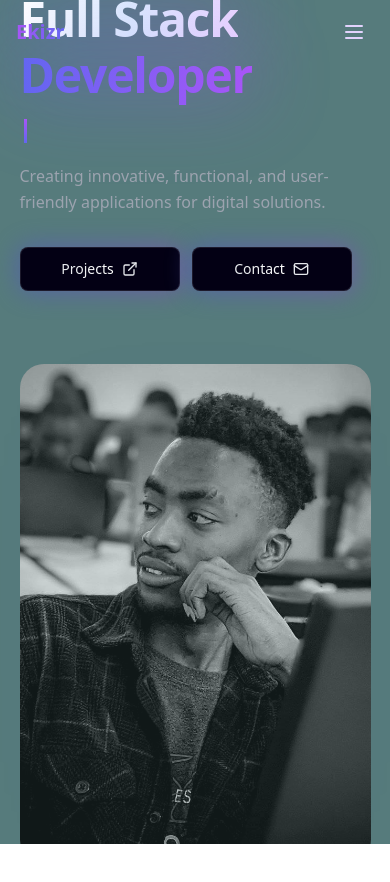
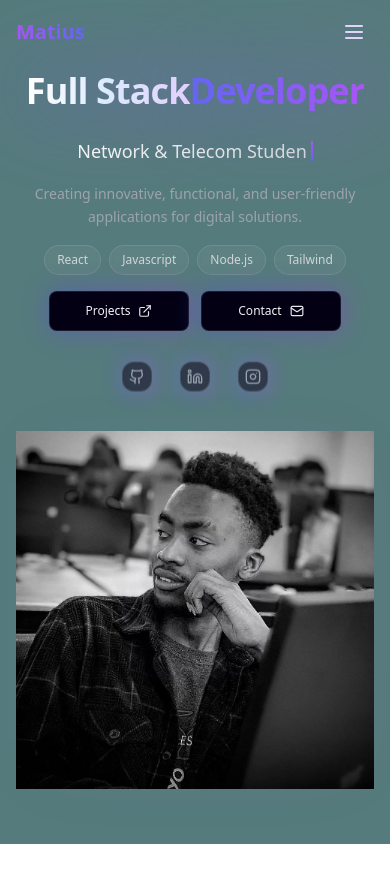
Before and after one commit to evanjunior99/downtown, a Next.js app: page / in a window 390 px wide. Shown: the top 882 px of the page. Built offline with nearby package versions, Linux system fonts and the light colour scheme.

Commit message:
hello git

```diff
--- a/src/app/components/navbar/page.jsx
+++ b/src/app/components/navbar/page.jsx
@@ -10,7 +10,7 @@ const Navbar = () => {
     const navItems = [
         { href: "#Home", label: "Home" },
         { href: "#About", label: "About" },
-        { href: "#Portofolio", label: "Portofolio" },
+        //{ href: "#Portofolio", label: "Portofolio" },
         { href: "#Contact", label: "Contact" },
     ];
 
@@ -85,7 +85,7 @@ const Navbar = () => {
                         onClick={(e) => scrollToSection(e, "#Home")}
                         className="text-xl font-bold bg-gradient-to-r from-[#a855f7] to-[#6366f1] bg-clip-text text-transparent"
                     >
-                        Ekizr
+                        Matius
                     </a>
                 </div>
 
--- a/src/app/pages/home.jsx
+++ b/src/app/pages/home.jsx
@@ -1,63 +1,49 @@
 'use client'
 import { useState, useEffect, useCallback, memo } from "react";
-import { Github, Linkedin, Mail, ExternalLink, Instagram, Sparkles } from "lucide-react"
+import { Github, Linkedin, Mail, ExternalLink, Instagram, Sparkles } from "lucide-react";
 import Image from "next/image";
 import AOS from "aos";
 import "aos/dist/aos.css";
 
-
-// Memoized Components
-const StatusBadge = memo(() => (
-  <div className="inline-block animate-float lg:mx-0" data-aos="zoom-in" data-aos-delay="400">
-    <div className="relative group">
-      <div className="absolute -inset-0.5 bg-gradient-to-r from-[#6366f1] to-[#a855f7] rounded-full blur opacity-30 group-hover:opacity-50 transition duration-1000"></div>
-      <div className="relative px-3 sm:px-4 py-2 rounded-full bg-black/40 backdrop-blur-xl border border-white/10">
-        <span className="bg-gradient-to-r from-[#6366f1] to-[#a855f7] text-transparent bg-clip-text sm:text-sm text-[0.7rem] font-medium flex items-center">
-          <Sparkles className="sm:w-4 sm:h-4 w-3 h-3 mr-2 text-blue-400" />
-          Ready to Innovate
-        </span>
-      </div>
-    </div>
-  </div>
-));
-
+// Updated MainTitle component with better mobile responsiveness
 const MainTitle = memo(() => (
-  <div className="space-y-2" data-aos="fade-up" data-aos-delay="600">
-    <h1 className="text-5xl sm:text-6xl md:text-6xl lg:text-6xl xl:text-7xl font-bold tracking-tight">
-      <span className="relative inline-block">
+  <div className="space-y-4 sm:space-y-2" data-aos="fade-up" data-aos-delay="600">
+    <h1 className="text-4xl sm:text-5xl md:text-6xl lg:text-6xl xl:text-7xl font-bold tracking-tight">
+      <div className="relative inline-block mb-2 sm:mb-0">
         <span className="absolute -inset-2 bg-gradient-to-r from-[#6366f1] to-[#a855f7] blur-2xl opacity-20"></span>
         <span className="relative bg-gradient-to-r from-white via-blue-100 to-purple-200 bg-clip-text text-transparent">
           Full Stack
         </span>
-      </span>
-      <br />
-      <span className="relative inline-block mt-2">
+      </div>
+      <div className="relative inline-block mt-4 sm:mt-2">
         <span className="absolute -inset-2 bg-gradient-to-r from-[#6366f1] to-[#a855f7] blur-2xl opacity-20"></span>
-        <span className="relative bg-gradient-to-r from-[#6366f1] to-[#a855f7] bg-clip-text text-transparent">
+        <span className="relative bg-gradient-to-r from-[#6366f1] to-[#a855f7] bg-clip-text text-transparent block sm:inline-block">
           Developer
         </span>
-      </span>
+      </div>
     </h1>
   </div>
 ));
 
+// Show tech stack on mobile too
 const TechStack = memo(({ tech }) => (
-  <div className="px-4 py-2 hidden sm:block rounded-full bg-white/5 backdrop-blur-sm border border-white/10 text-sm text-gray-300 hover:bg-white/10 transition-colors">
+  <div className="px-3 py-1.5 sm:px-4 sm:py-2 rounded-full bg-white/5 backdrop-blur-sm border border-white/10 text-xs sm:text-sm text-gray-300 hover:bg-white/10 transition-colors">
     {tech}
   </div>
 ));
 
+// Previous components remain unchanged
 const CTAButton = memo(({ href, text, icon: Icon }) => (
   <a href={href}>
-    <button className="group relative w-[160px]">
+    <button className="group relative w-[140px] sm:w-[160px]">
       <div className="absolute -inset-0.5 bg-gradient-to-r from-[#4f52c9] to-[#8644c5] rounded-xl opacity-50 blur-md group-hover:opacity-90 transition-all duration-700"></div>
-      <div className="relative h-11 bg-[#030014] backdrop-blur-xl rounded-lg border border-white/10 leading-none overflow-hidden">
+      <div className="relative h-10 sm:h-11 bg-[#030014] backdrop-blur-xl rounded-lg border border-white/10 leading-none overflow-hidden">
         <div className="absolute inset-0 scale-x-0 group-hover:scale-x-100 origin-left transition-transform duration-500 bg-gradient-to-r from-[#4f52c9]/20 to-[#8644c5]/20"></div>
-        <span className="absolute inset-0 flex items-center justify-center gap-2 text-sm group-hover:gap-3 transition-all duration-300">
+        <span className="absolute inset-0 flex items-center justify-center gap-2 text-xs sm:text-sm group-hover:gap-3 transition-all duration-300">
           <span className="bg-gradient-to-r from-gray-200 to-white bg-clip-text text-transparent font-medium z-10">
             {text}
           </span>
-          <Icon className={`w-4 h-4 text-gray-200 ${text === 'Contact' ? 'group-hover:translate-x-1' : 'group-hover:rotate-45'} transform transition-all duration-300 z-10`} />
+          <Icon className={`w-3.5 h-3.5 sm:w-4 sm:h-4 text-gray-200 ${text === 'Contact' ? 'group-hover:translate-x-1' : 'group-hover:rotate-45'} transform transition-all duration-300 z-10`} />
         </span>
       </div>
     </button>
@@ -66,16 +52,16 @@ const CTAButton = memo(({ href, text, icon: Icon }) => (
 
 const SocialLink = memo(({ icon: Icon, link }) => (
   <a href={link} target="_blank" rel="noopener noreferrer">
-    <button className="group relative p-3">
+    <button className="group relative p-2 sm:p-3">
       <div className="absolute inset-0 bg-gradient-to-r from-[#6366f1] to-[#a855f7] rounded-xl blur opacity-20 group-hover:opacity-40 transition duration-300"></div>
-      <div className="relative rounded-xl bg-black/50 backdrop-blur-xl p-2 flex items-center justify-center border border-white/10 group-hover:border-white/20 transition-all duration-300">
-        <Icon className="w-5 h-5 text-gray-400 group-hover:text-white transition-colors" />
+      <div className="relative rounded-xl bg-black/50 backdrop-blur-xl p-1.5 sm:p-2 flex items-center justify-center border border-white/10 group-hover:border-white/20 transition-all duration-300">
+        <Icon className="w-4 h-4 sm:w-5 sm:h-5 text-gray-400 group-hover:text-white transition-colors" />
       </div>
     </button>
   </a>
 ));
 
-// Constants
+// Constants remain unchanged
 const TYPING_SPEED = 100;
 const ERASING_SPEED = 50;
 const PAUSE_DURATION = 2000;
@@ -85,32 +71,23 @@ const SOCIAL_LINKS = [
   { icon: Github, link: "https://github.com/EkiZR" },
   { icon: Linkedin, link: "https://www.linkedin.com/in/ekizr/" },
   { icon: Instagram, link: "https://www.instagram.com/ekizr_/?hl=id" }
-
 ];
 
+const Home = () => {
+  const [text, setText] = useState("");
+  const [isTyping, setIsTyping] = useState(true);
+  const [wordIndex, setWordIndex] = useState(0);
+  const [charIndex, setCharIndex] = useState(0);
+  const [isLoaded, setIsLoaded] = useState(false);
+  const [isHovering, setIsHovering] = useState(false);
 
-
-
-
-
-
-
-const Home = () => {
-  const [text, setText] = useState("")
-  const [isTyping, setIsTyping] = useState(true)
-  const [wordIndex, setWordIndex] = useState(0)
-  const [charIndex, setCharIndex] = useState(0)
-  const [isLoaded, setIsLoaded] = useState(false)
-  const [isHovering, setIsHovering] = useState(false)
-
-
-   // Optimize AOS initialization
+  // AOS initialization
   useEffect(() => {
     const initAOS = () => {
       AOS.init({
         once: true,
-        offset: 100,
-
+        offset: 50,
+        duration: 750,
       });
     };
 
@@ -124,8 +101,9 @@ const Home = () => {
     return () => setIsLoaded(false);
   }, []);
 
-  // Optimize typing effect
-  const handleTyping = useCallback(() => {
+  // Typing effect
+  useEffect(() => {
+    const timeout = setTimeout(() => {
       if (isTyping) {
         if (charIndex < WORDS[wordIndex].length) {
           setText(prev => prev + WORDS[wordIndex][charIndex]);
@@ -142,73 +120,53 @@ const Home = () => {
           setIsTyping(true);
         }
       }
+    }, isTyping ? TYPING_SPEED : ERASING_SPEED);
+
+    return () => clearTimeout(timeout);
   }, [charIndex, isTyping, wordIndex]);
 
-
-   // Lottie configuration
-   const lottieOptions = {
-    src: "https://lottie.host/58753882-bb6a-49f5-a2c0-950eda1e135a/NLbpVqGegK.lottie",
-    loop: true,
-    autoplay: true,
-    rendererSettings: {
-      preserveAspectRatio: 'xMidYMid slice',
-      progressiveLoad: true,
-    },
-    style: { width: "100%", height: "100%" },
-    className: `w-full h-full transition-all duration-500 ${
-      isHovering
-        ? "scale-[180%] sm:scale-[160%] md:scale-[150%] lg:scale-[145%] rotate-2"
-        : "scale-[175%] sm:scale-[155%] md:scale-[145%] lg:scale-[140%]"
-    }`
-  };
-
-
-
   return (
-
     <div className="min-h-screen bg-[#194b4dbb] overflow-hidden" id="Home">
       <div className={`relative z-10 transition-all duration-1000 ${isLoaded ? "opacity-100" : "opacity-0"}`}>
-      <div className="container mx-auto px-[5%] sm:px-6 lg:px-[0%] min-h-screen">
-        <div className="flex flex-col lg:flex-row items-center justify-center h-screen md:justify-between gap-0 sm:gap-12 lg:gap-20">
+        <div className="container mx-auto px-4 sm:px-6 lg:px-8 min-h-screen">
+          <div className="flex flex-col lg:flex-row items-center justify-center min-h-screen gap-8 sm:gap-12 lg:gap-16 py-8 sm:py-12">
             {/* Left Column */}
-          <div className="w-full lg:w-1/2 space-y-6 sm:space-y-8 text-left lg:text-left order-1 lg:order-1 lg:mt-0"
+            <div className="w-full lg:w-1/2 space-y-4 sm:space-y-6 text-center lg:text-left"
               data-aos="fade-right"
               data-aos-delay="200">
               <div className="space-y-4 sm:space-y-6">
-              <StatusBadge />
                 <MainTitle />
 
                 {/* Typing Effect */}
-              <div className="h-8 flex items-center" data-aos="fade-up" data-aos-delay="800">
-                <span className="text-xl md:text-2xl bg-gradient-to-r from-gray-100 to-gray-300 bg-clip-text text-transparent font-light">
+                <div className="h-8 flex items-center justify-center lg:justify-start" data-aos="fade-up" data-aos-delay="800">
+                  <span className="text-lg sm:text-xl md:text-2xl bg-gradient-to-r from-gray-100 to-gray-300 bg-clip-text text-transparent font-light">
                     {text}
                   </span>
-                <span className="w-[3px] h-6 bg-gradient-to-t from-[#6366f1] to-[#a855f7] ml-1 animate-blink"></span>
+                  <span className="w-[2px] sm:w-[3px] h-5 sm:h-6 bg-gradient-to-t from-[#6366f1] to-[#a855f7] ml-1 animate-blink"></span>
                 </div>
 
                 {/* Description */}
-              <p className="text-base md:text-lg text-gray-400 max-w-xl leading-relaxed font-light"
+                <p className="text-sm sm:text-base md:text-lg text-gray-400 max-w-xl leading-relaxed font-light mx-auto lg:mx-0"
                   data-aos="fade-up"
                   data-aos-delay="1000">
                   Creating innovative, functional, and user-friendly applications for digital solutions.
-
                 </p>
 
                 {/* Tech Stack */}
-              <div className="flex flex-wrap gap-3 justify-start" data-aos="fade-up" data-aos-delay="1200">
+                <div className="flex flex-wrap gap-2 sm:gap-3 justify-center lg:justify-start" data-aos="fade-up" data-aos-delay="1200">
                   {TECH_STACK.map((tech, index) => (
                     <TechStack key={index} tech={tech} />
                   ))}
                 </div>
 
                 {/* CTA Buttons */}
-              <div className="flex flex-row gap-3 w-full justify-start" data-aos="fade-up" data-aos-delay="1400">
+                <div className="flex flex-row gap-3 justify-center lg:justify-start" data-aos="fade-up" data-aos-delay="1400">
                   <CTAButton href="#Portofolio" text="Projects" icon={ExternalLink} />
                   <CTAButton href="#Contact" text="Contact" icon={Mail} />
                 </div>
 
                 {/* Social Links */}
-              <div className="hidden sm:flex gap-4 justify-start" data-aos="fade-up" data-aos-delay="1600">
+                <div className="flex gap-3 sm:gap-4 justify-center lg:justify-start" data-aos="fade-up" data-aos-delay="1600">
                   {SOCIAL_LINKS.map((social, index) => (
                     <SocialLink key={index} {...social} />
                   ))}
@@ -216,58 +174,55 @@ const Home = () => {
               </div>
             </div>
 
-          {/* Lottie Animation */}
-          <div
-              className="w-full py-[10%] sm:py-0 lg:w-1/2 h-auto lg:h-[600px] xl:h-[750px] relative flex items-center justify-center order-2 lg:order-2 mt-8 lg:mt-0"
+            {/* Right Column - Image */}
+            <div className="w-full lg:w-1/2 relative aspect-square max-w-[500px] lg:max-w-none lg:aspect-auto lg:h-[600px] xl:h-[700px]"
               onMouseEnter={() => setIsHovering(true)}
               onMouseLeave={() => setIsHovering(false)}
               data-aos="fade-left"
               data-aos-delay="600"
             >
-              <div className="relative w-full opacity-90">
-                <div
-                  className={`absolute inset-0 bg-gradient-to-r from-[#6366f1]/10 to-[#a855f7]/10 rounded-3xl blur-3xl transition-all duration-700 ease-in-out ${
+              <div className="relative w-full h-full">
+                {/* Gradient background */}
+                <div className={`absolute inset-0 bg-gradient-to-r from-[#6366f1]/10 to-[#a855f7]/10 rounded-2xl sm:rounded-3xl blur-2xl transition-all duration-700 ${
                   isHovering ? "opacity-50 scale-105" : "opacity-20 scale-100"
-                  }`}
-                ></div>
+                }`} />
 
-                {/* Replace DotLottieReact with your image */}
-                <div
-                  className={`relative z-10 w-full opacity-90 transform transition-transform duration-500 ${
-                    isHovering ? "scale-105" : "scale-100"
-                  }`}
-                >
-                  <img
+                {/* Image container */}
+                <div className={`relative w-full h-full transform transition-all duration-500 ${
+                  isHovering ? "scale-[1.02]" : "scale-100"
+                }`}>
+                  <div className="w-full h-full overflow-hidden rounded-xl sm:rounded-2xl">
+                    <Image
                       src="/evan.jpg"
-                  alt="Your Name or Description"
-                  style={{ width: "600px", height: "500px" }} // Inline styles for custom dimensions
-                  className="rounded-3xl object-cover"
-                />
-
-
-                </div>
-
-                <div
-                  className={`absolute inset-0 pointer-events-none transition-all duration-700 ${
-                    isHovering ? "opacity-50" : "opacity-20"
-                  }`}
-                >
-                  <div
-                    className={`absolute top-1/2 left-1/2 -translate-x-1/2 -translate-y-1/2 w-[400px] h-[400px] bg-gradient-to-br from-indigo-500/10 to-purple-500/10 blur-3xl animate-[pulse_6s_cubic-bezier(0.4,0,0.6,1)_infinite] transition-all duration-700 ${
+                      alt="Profile"
+                      fill
+                      className={`object-cover object-center transition-all duration-500 ${
                         isHovering ? "scale-110" : "scale-100"
                       }`}
-                  ></div>
-                </div>
+                      priority
+                    />
                   </div>
                 </div>
 
+                {/* Animated gradient overlay */}
+                <div className={`absolute inset-0 pointer-events-none transition-all duration-700 ${
+                  isHovering ? "opacity-50" : "opacity-20"
+                }`}>
+                  <div className={`absolute top-1/2 left-1/2 -translate-x-1/2 -translate-y-1/2
+                    w-[200px] h-[200px] sm:w-[300px] sm:h-[300px] lg:w-[400px] lg:h-[400px]
+                    bg-gradient-to-br from-indigo-500/10 to-purple-500/10
+                    blur-2xl animate-[pulse_6s_cubic-bezier(0.4,0,0.6,1)_infinite]
+                    transition-all duration-700 ${
+                    isHovering ? "scale-110" : "scale-100"
+                  }`} />
                 </div>
               </div>
             </div>
           </div>
-
+        </div>
+      </div>
+    </div>
   );
-
 };
 
-export default Home;
+export default memo(Home);
```
Lines whose indentation alone changed are shown as unchanged.
